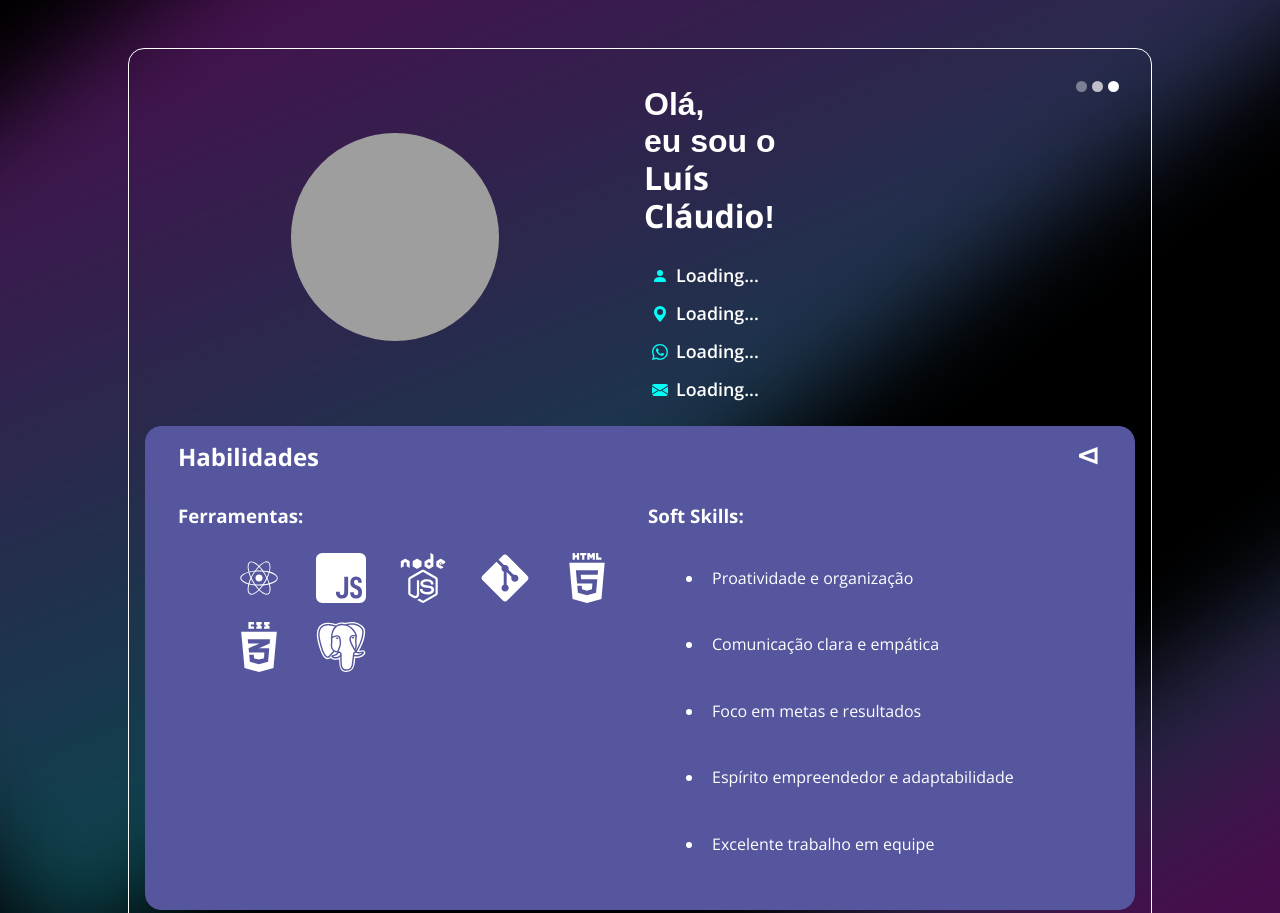
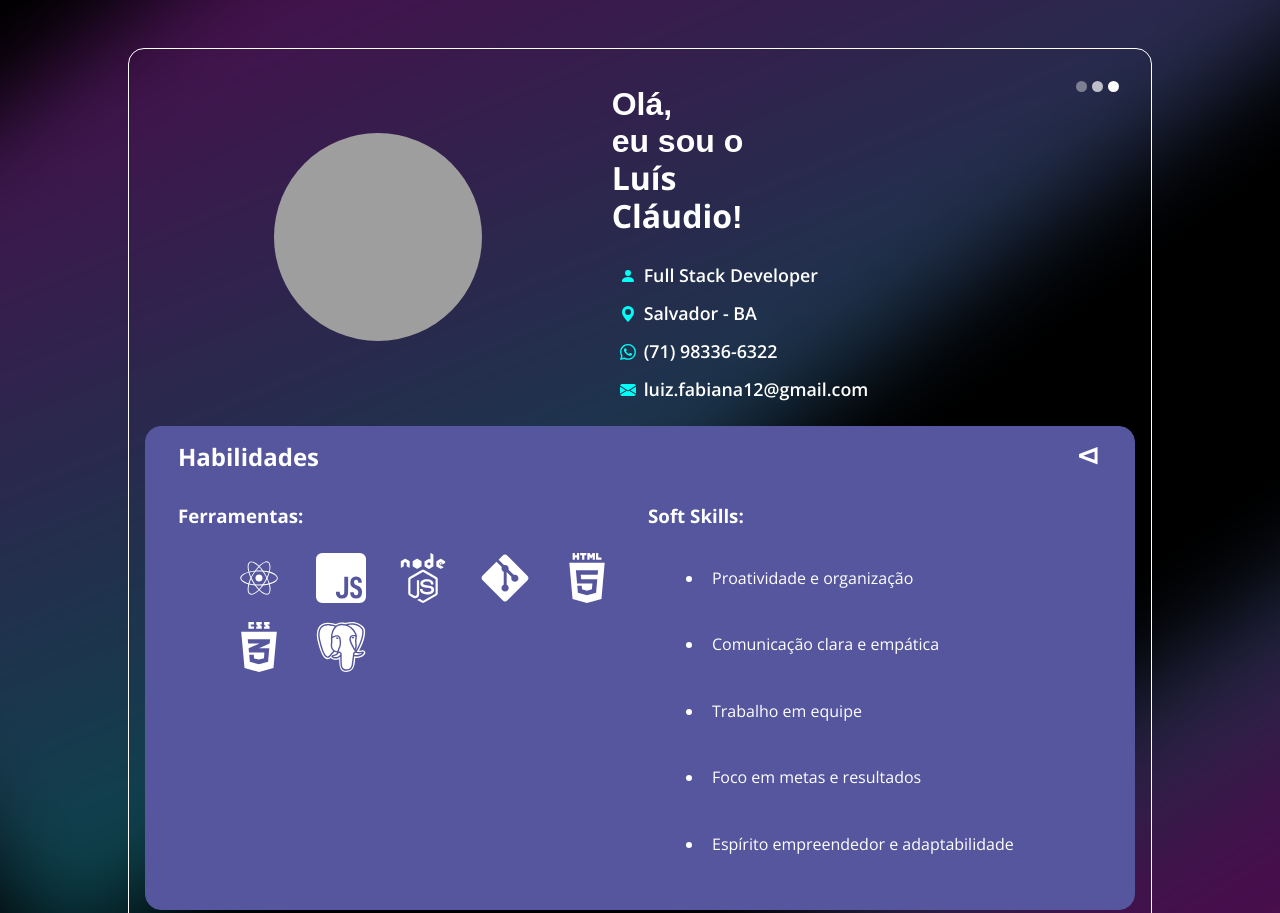
Before and after one commit to SisterKrone/DIO-Javascript-challenges, a plain HTML site: page portfolio/index.html in a window 1280 px wide. Shown: the top 913 px of the page. Drawn offline with nearby package versions, Linux system fonts and the light colour scheme; grey boxes are pictures that could not be loaded; a web font is replaced by a local one.

Commit message:
Add softSkills

```diff
--- a/portfolio/assets/js/main.js
+++ b/portfolio/assets/js/main.js
@@ -1,11 +1,36 @@
-function updateProfileInfo(profileData){
+function updateProfileInfo(profileData) {
+    console.log(profileData)
     const photo = document.getElementById('profile.photo')
     photo.src = profileData.photo
     photo.alt = profileData.name
+
+    const name = document.getElementById('profile.name')
+    name.innerText = profileData.name
+
+    const job = document.getElementById('profile.job')
+    job.innerText = profileData.job
+    job.href = profileData.linkedin
+
+    const location = document.getElementById('profile.location')
+    location.innerText = profileData.location
+
+    const phone = document.getElementById('profile.phone')
+    phone.innerText = profileData.phone
+    phone.href = `tel:${profileData.phone}`
+
+    const email = document.getElementById('profile.email')
+    email.innerText = profileData.email
+    email.herf = `mailto:${profileData.email}`
+
 }
 
+function updateSoftSkills(profileData) {
+    const softSkills = document.getElementById('profile.skills.softSkills')
+    softSkills.innerHTML = profileData.skills.softSkills.map(skill=>`<li>${skill}</li>`).join('')
+}
 
 (async () => {
     const profileData = await fetchProfileData()
     updateProfileInfo(profileData)
+    updateSoftSkills(profileData)
 })()
--- a/portfolio/data/profile.json
+++ b/portfolio/data/profile.json
@@ -1,7 +1,7 @@
 {
     "name": "Luís Cláudio",
     "photo": "https://avatars.githubusercontent.com/u/56176476?v=4",
-    "job": "Full Stack developer",
+    "job": "Full Stack Developer",
     "location": "Salvador - BA",
     "phone": "(71) 98336-6322",
     "email": "luiz.fabiana12@gmail.com",
@@ -13,11 +13,11 @@
                 "logo": "https://raw.githubusercontent.com/digitalinnovationone/js-developer-portfolio/main/data/imgs/nodejs.png"
             },
             {
-                "name": "Java",
+                "name": "JavaScript",
                 "logo": "https://raw.githubusercontent.com/digitalinnovationone/js-developer-portfolio/main/data/imgs/java.png"
             },
             {
-                "name": "Angular",
+                "name": "Git",
                 "logo": "https://raw.githubusercontent.com/digitalinnovationone/js-developer-portfolio/main/data/imgs/angular.png"
             },
             {
@@ -25,11 +25,15 @@
                 "logo": "https://raw.githubusercontent.com/digitalinnovationone/js-developer-portfolio/main/data/imgs/react.png"
             },
             {
-                "name": "Mongodb",
+                "name": "Html",
                 "logo": "https://raw.githubusercontent.com/digitalinnovationone/js-developer-portfolio/main/data/imgs/mongodb.png"
             },
             {
                 "name": "Postgresql",
+                "logo": "https://raw.githubusercontent.com/digitalinnovationone/js-developer-portfolio/main/data/imgs/postgresql.png"
+            },
+            {
+                "name": "css",
                 "logo": "https://raw.githubusercontent.com/digitalinnovationone/js-developer-portfolio/main/data/imgs/postgresql.png"
             }
         ],
--- a/portfolio/index.html
+++ b/portfolio/index.html
@@ -25,7 +25,7 @@
                 <img src="/portfolio/assets/img/foto_meu_BELO_rosto.jpeg" alt="Imagem do perfil" class="photo"
                     id="profile.photo">
                 <h1 class="title">Olá,<br>
-                    eu sou o <span id="profile.name">Luís Cláudio</span>!</h1>
+                    eu sou o <span id="profile.name">Loading...</span>!</h1>
                 <div class="information">
                     <p> <i>
                             <svg xmlns="http://www.w3.org/2000/svg" width="16" height="16" fill="currentColor"
@@ -34,16 +34,16 @@
                             </svg>
                         </i>
                         <a href="https://www.linkedin.com/in/luís-cláudio-54a15414a" target="_blank"
-                            id=" profile.job">Loading...</a>
+                            id="profile.job">Loading...</a>
                     </p>
-                    <p id="profile.location"> <i>
+                    <p> <i>
                             <svg xmlns="http://www.w3.org/2000/svg" width="16" height="16" fill="currentColor"
                                 class="bi bi-geo-alt-fill" viewBox="0 0 16 16">
                                 <path
                                     d="M8 16s6-5.686 6-10A6 6 0 0 0 2 6c0 4.314 6 10 6 10m0-7a3 3 0 1 1 0-6 3 3 0 0 1 0 6" />
                             </svg>
                         </i>
-                        Loading...
+                        <span id="profile.location">Loading...</span>
                     </p>
                     <p> <i>
                             <svg xmlns="http://www.w3.org/2000/svg" width="16" height="16" fill="currentColor"
@@ -101,12 +101,10 @@
                         </section>
                         <section class="personal">
                             <h3>Soft Skills:</h3>
-                            <ul>
-                                <li> Proatividade e organização </li>
-                                <li> Comunicação clara e empática </li>
-                                <li> Foco em metas e resultados </li>
-                                <li> Espírito empreendedor e adaptabilidade </li>
-                                <li> Excelente trabalho em equipe </li>
+                            <ul id="profile.skills.softSkills">
+                                <li> Loading... </li>
+                                <li> Loading... </li>
+                                <li> Loading... </li>
                             </ul>
                         </section>
                     </div>
```
